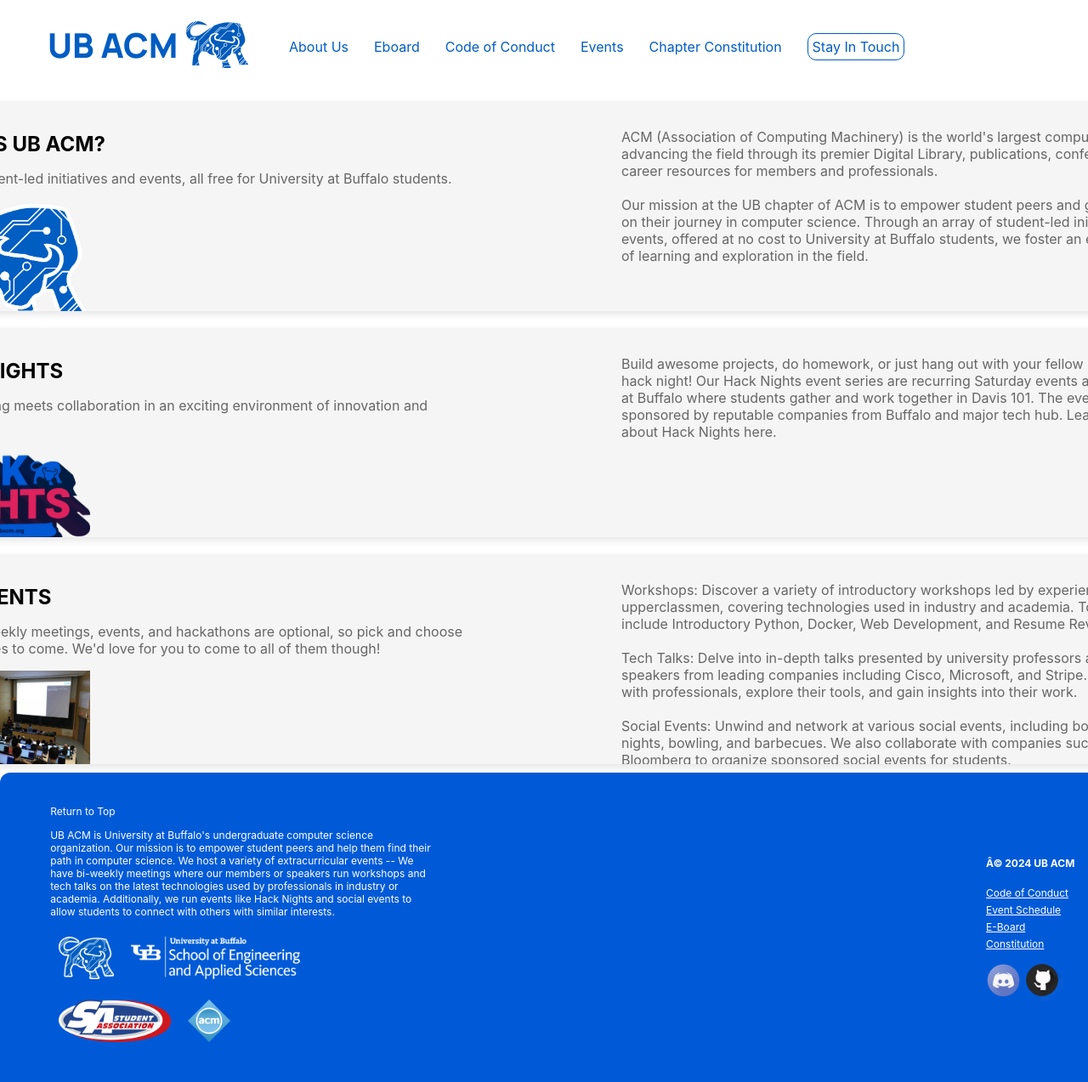
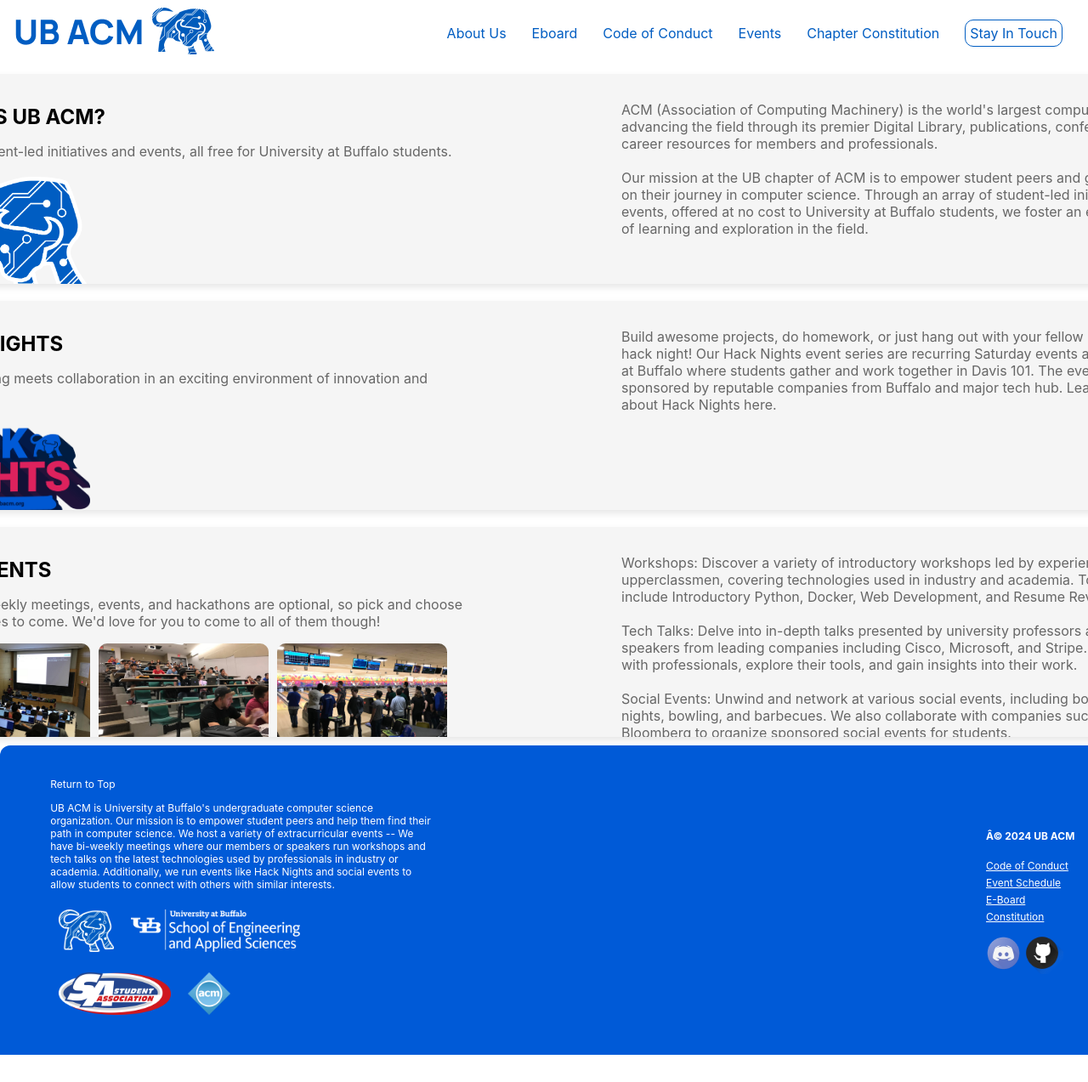
Before and after one commit to ubacm/new-ubacm.org, a React (Create React App) app: page /about in a window 1280 px wide. Shown: the top 1273 px of the page at 85% size. After the commit the page ends 1241 px from the top, so only its background shows below. Built offline with nearby package versions, Linux system fonts and the light colour scheme.

Commit message:
separated out header, linked websites to logos in footer

```diff
--- a/src/components/About.js
+++ b/src/components/About.js
@@ -4,6 +4,9 @@
 import hacknightsimage from "./media/hacknights.png";
 import ubacmlogo from "./media/ubacm.png";
 import workshopimg from "./media/workshop.jpg"
+import techtalkimg from "./media/techtalk.jpg"
+import bowling from "./media/bowling.jpg"
+
 
 const About = () => {
   return (
@@ -36,7 +39,9 @@
       <div className="card-content">
         <h2>OUR EVENTS</h2>
         <p>All of our weekly meetings, events, and hackathons are optional, so pick and choose your favorites to come. We'd love for you to come to all of them though!</p>
-        <img src={workshopimg} alt="Hack Nights Image" style={{width: "200px", height: "auto"}}/>
+        <img src={workshopimg} alt="Hack Nights Image" style={{width: "200px", height: "120px", borderRadius: "10px", marginRight: "10px"}}/>
+        <img src={techtalkimg} alt="Tech Talk Image" style={{width: "200px", height: "120px", borderRadius: "10px",marginRight: "10px"}}/>
+        <img src={bowling} alt="Bowling Image" style={{width: "200px", height: "120px", borderRadius: "10px"}}/>
       </div>
       <div  className="card-content2">
         <p>Workshops: Discover a variety of introductory workshops led by experienced upperclassmen, covering technologies used in industry and academia. Topics include Introductory Python, Docker, Web Development, and Resume Reviews.
--- a/src/components/Card.css
+++ b/src/components/Card.css
@@ -7,6 +7,7 @@
     background-color: #f5f5f5; /* Set the background color to light gray */
     display: flex;
     justify-content: space-between;
+    border-radius: 10px; /* Rounded edges */
   }
 
   .card-content , .card-content2{
--- a/src/components/Footer.js
+++ b/src/components/Footer.js
@@ -30,10 +30,18 @@
           <p className="text">
             {bodyText}
           </p>
+          <Link to ='/'>
           <img src={logo1} alt='' className="logo1"/>
+          </Link>
+          <Link to ='https://engineering.buffalo.edu/'>
           <img src={logo2} alt='' className="logo1"/>
+          </Link>
+          <Link to = 'https://www.sa.buffalo.edu/'>
           <img src={logo3} alt='' className="logo1"/>
-          <img src={logo4} alt='' className="logo1"/>
+          </Link>
+          <Link to = 'https://www.acm.org/'>
+            <img src={logo4} alt='' className="logo1"/>
+          </Link>
         </div>
         <div className= "right-half">
           <h1 style={{fontSize: 12}}>
--- a/src/components/Header.css
+++ b/src/components/Header.css
@@ -5,6 +5,13 @@
   align-items: center;
 }
 
+.list-container-right {
+  margin-left: auto; /* Push the whole list to the right */
+}
+
+.list-container-left {
+  margin-right: auto; /* Push the whole list to the right */
+}
 nav ul {
   list-style: none;
   display: flex;
--- a/src/components/Header.js
+++ b/src/components/Header.js
@@ -6,13 +6,14 @@
 const Header = () => {
   return (
     <header>
+      <div className = "list-container-left">
+        <Link to ='/'>
+          <img src={logo} alt="Home" />
+        </Link>
+      </div>
+      <div className="list-container-right">
         <nav>
             <ul>
-                <li>
-                  <Link to ='/'>
-                    <img src={logo} alt="Home" />
-                  </Link>
-                </li>
                 <li>
                   <Link to="/about">About Us</Link>
                 </li>
@@ -33,6 +34,7 @@
                 </li>
             </ul>
         </nav>
+        </div>
   </header>
   );
 };
```
Also changed, not shown: src/components/media/bowling.jpg (added), src/components/media/techtalk.jpg (added).
